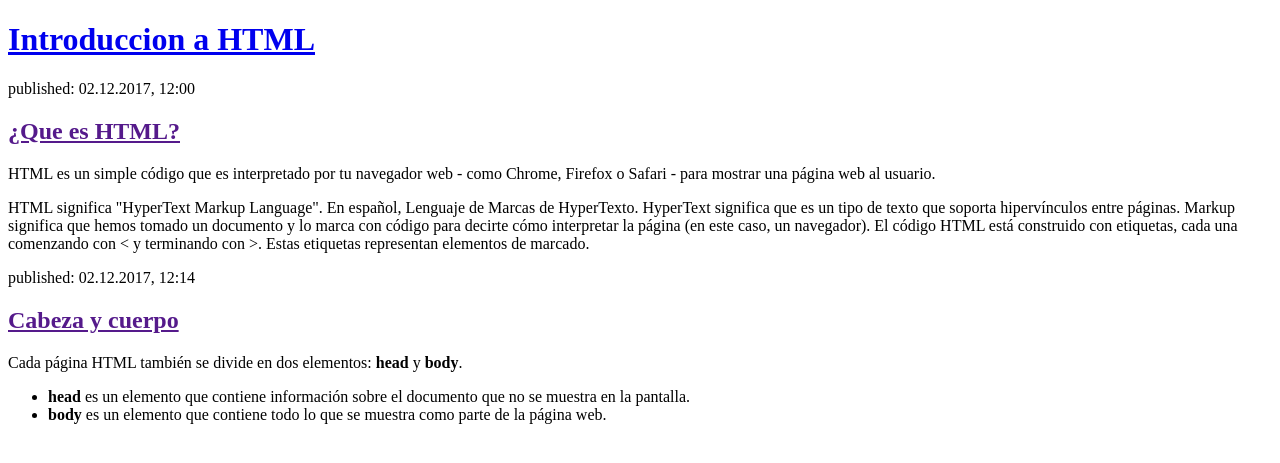
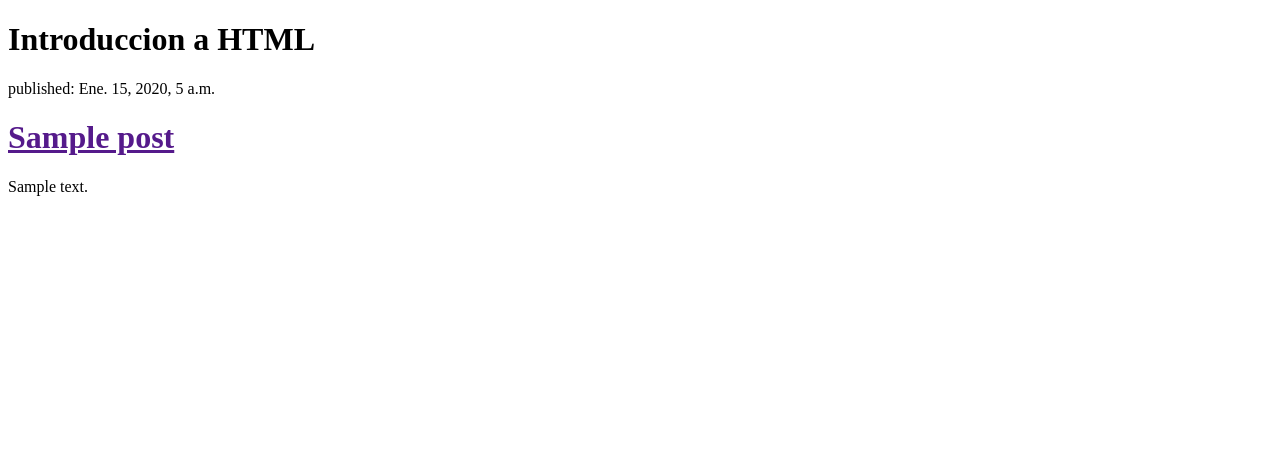
Before and after one commit to LadyTrejos/my-first-blog, a Django app: template blog/templates/blog/post_list.html in a window 1280 px wide. Shown: the top 463 px of the page. Run offline with Django 3.2, Linux system fonts and the light colour scheme; the template is opened without the code that fills it: values that come from a table or form of the project are taken from there, others are empty; tables that the repository leaves empty hold one stand-in row (values such as "Sample post").

Commit message:
Modified templates to display posts from database.

```diff
--- a/blog/templates/blog/post_list.html
+++ b/blog/templates/blog/post_list.html
@@ -5,26 +5,15 @@
     </head>
     <body>
         <div>
-            <h1><a href="/">Introduccion a HTML</a></h1>
+            <h1>Introduccion a HTML</h1>
         </div>
+        {% for post in posts %}
+        	<div>
+        		<p>published: {{post.published_date}}</p>
+        		<h1><a href="">{{post.title}}</a></h1>
+        		<p>{{post.text|linebreaksbr}}</p>
+        	</div>
+        {% endfor %}
 
-        <div>
-            <p>published: 02.12.2017, 12:00</p>
-            <h2><a href="">¿Que es HTML?</a></h2>
-            <p>HTML es un simple código que es interpretado por tu navegador web - como Chrome, Firefox o Safari - para mostrar una página web al usuario.</p>
-
-            <p>HTML significa "HyperText Markup Language". En español, Lenguaje de Marcas de HyperTexto. HyperText significa que es un tipo de texto que soporta hipervínculos entre páginas. Markup significa que hemos tomado un documento y lo marca con código para decirte cómo interpretar la página (en este caso, un navegador). El código HTML está construido con etiquetas, cada una comenzando con < y terminando con >. Estas etiquetas representan elementos de marcado.
-            </p>
-        </div>
-
-        <div>
-            <p>published: 02.12.2017, 12:14</p>
-            <h2><a href="">Cabeza y cuerpo</a></h2>
-            <p>Cada página HTML también se divide en dos elementos: <strong>head</strong> y <strong>body</strong>.</p>
-            <ul>
-            	<li><strong>head</strong> es un elemento que contiene información sobre el documento que no se muestra en la pantalla.</li>
-            	<li><strong>body</strong> es un elemento que contiene todo lo que se muestra como parte de la página web.</li>
-            </ul>
-        </div>
     </body>
 </html>
--- a/blog/views.py
+++ b/blog/views.py
@@ -1,4 +1,7 @@
 from django.shortcuts import render
+from .models import Post
+from django.utils import timezone
 
 def post_list(request):
-	return render(request, 'blog/post_list.html', {})
+	posts = Post.objects.filter(published_date__lte=timezone.now()).order_by('published_date')
+	return render(request, 'blog/post_list.html', {'posts':posts})
```
Also changed, not shown: blog/models.py (line endings or trailing spaces).
